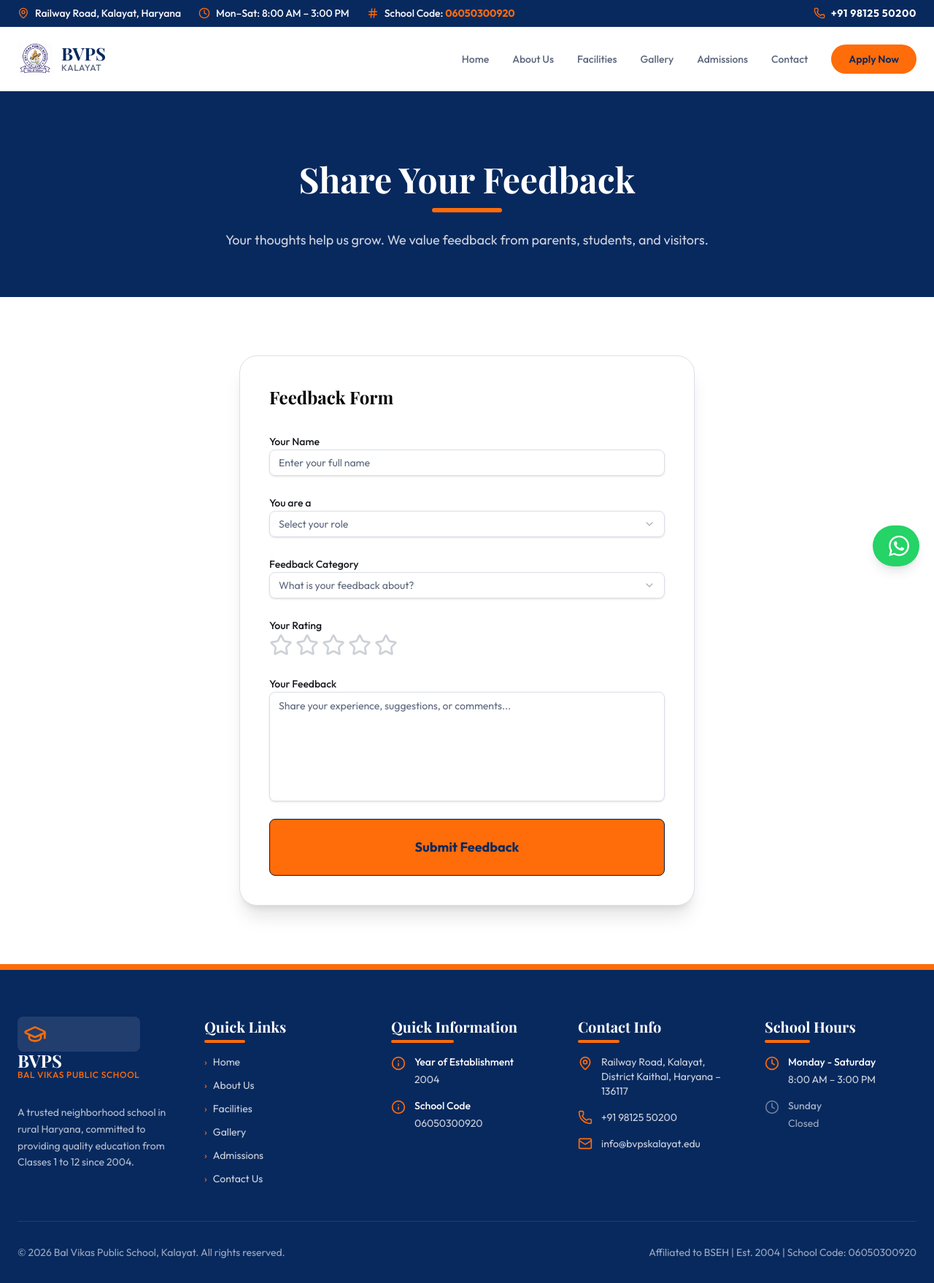
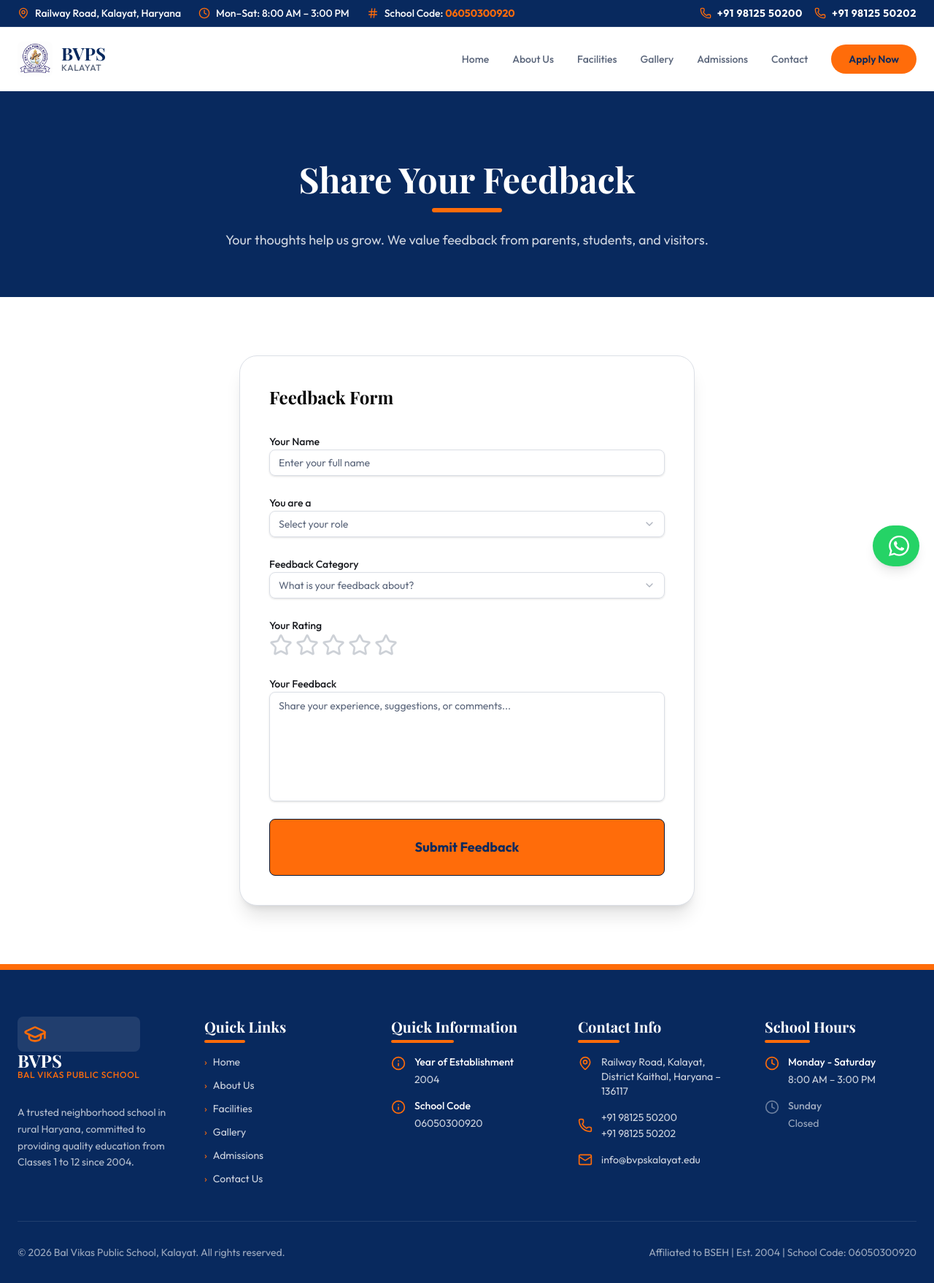
Before and after one commit to jaatlakshya496-jpg/zip-repl-1, a React (Vite) app in the folder artifacts/bvps-website/: page /feedback in a window 1280 px wide. Shown: the whole page at 73% size. Built offline with nearby package versions, Linux system fonts and the light colour scheme; a web font is replaced by a local one.

Commit message:
Update layout components for website
Replit-Commit-Author: Agent

```diff
--- a/artifacts/bvps-website/src/components/layout/FloatingContact.tsx
+++ b/artifacts/bvps-website/src/components/layout/FloatingContact.tsx
@@ -18,10 +18,16 @@ export function FloatingContact() {
             <span>School Code: <span className="font-bold text-secondary">06050300920</span></span>
           </div>
         </div>
-        <a href="tel:+919812550200" className="flex items-center gap-2 font-bold tracking-wider hover:text-secondary transition-colors">
-          <Phone className="w-4 h-4 text-secondary" />
-          <span>+91 98125 50200</span>
-        </a>
+        <div className="flex items-center gap-4">
+          <a href="tel:+919812550200" className="flex items-center gap-2 font-bold tracking-wider hover:text-secondary transition-colors">
+            <Phone className="w-4 h-4 text-secondary" />
+            <span>+91 98125 50200</span>
+          </a>
+          <a href="tel:+919812550202" className="flex items-center gap-2 font-bold tracking-wider hover:text-secondary transition-colors">
+            <Phone className="w-4 h-4 text-secondary" />
+            <span>+91 98125 50202</span>
+          </a>
+        </div>
       </div>
     </div>
   );
--- a/artifacts/bvps-website/src/components/layout/Footer.tsx
+++ b/artifacts/bvps-website/src/components/layout/Footer.tsx
@@ -83,7 +83,10 @@ export function Footer() {
               </li>
               <li className="flex items-center gap-3 text-sm text-primary-foreground/80">
                 <Phone className="w-5 h-5 text-secondary shrink-0" />
-                <a href="tel:+919812550200" className="hover:text-secondary transition-colors">+91 98125 50200</a>
+                <div className="flex flex-col gap-0.5">
+                  <a href="tel:+919812550200" className="hover:text-secondary transition-colors">+91 98125 50200</a>
+                  <a href="tel:+919812550202" className="hover:text-secondary transition-colors">+91 98125 50202</a>
+                </div>
               </li>
               <li className="flex items-center gap-3 text-sm text-primary-foreground/80">
                 <Mail className="w-5 h-5 text-secondary shrink-0" />
```
